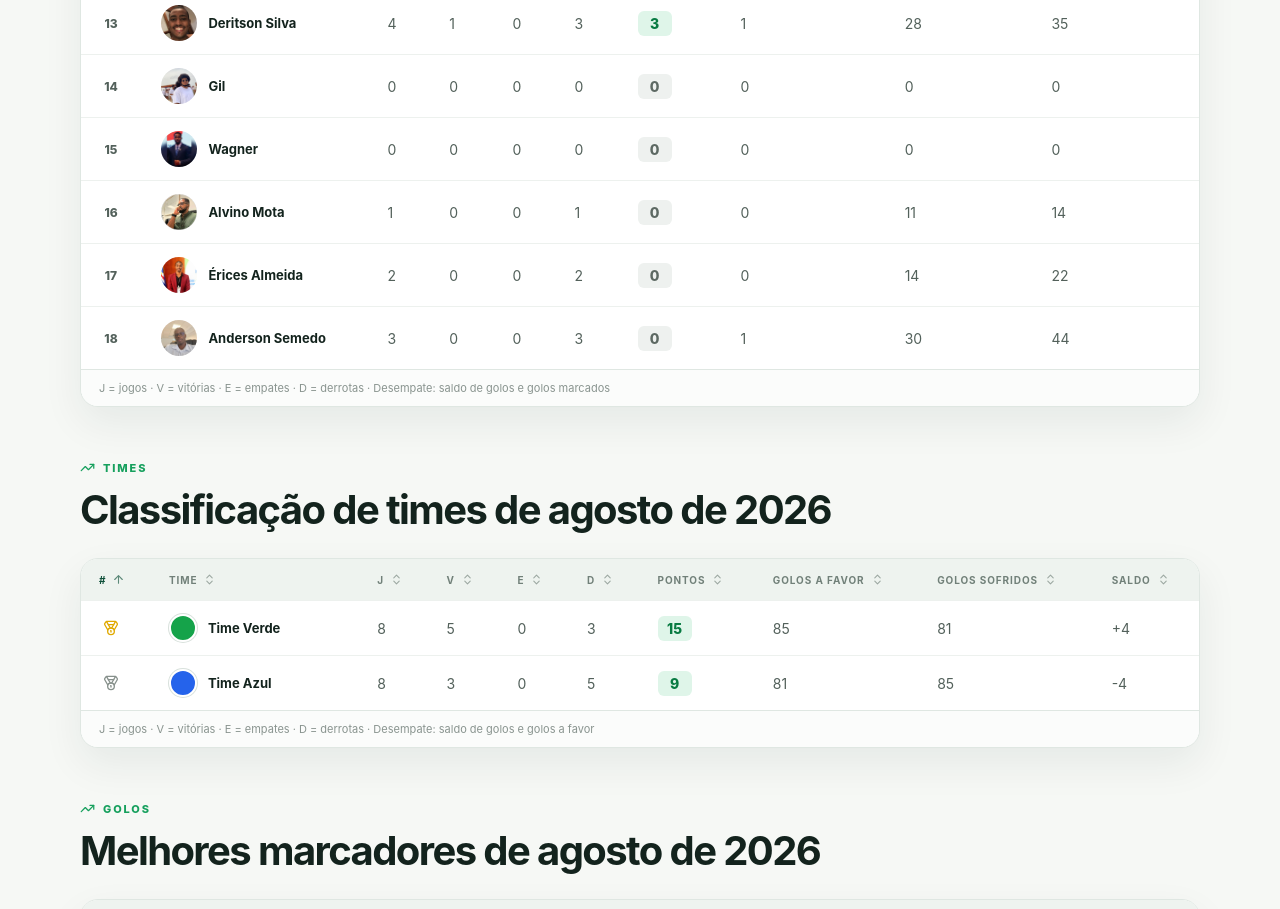
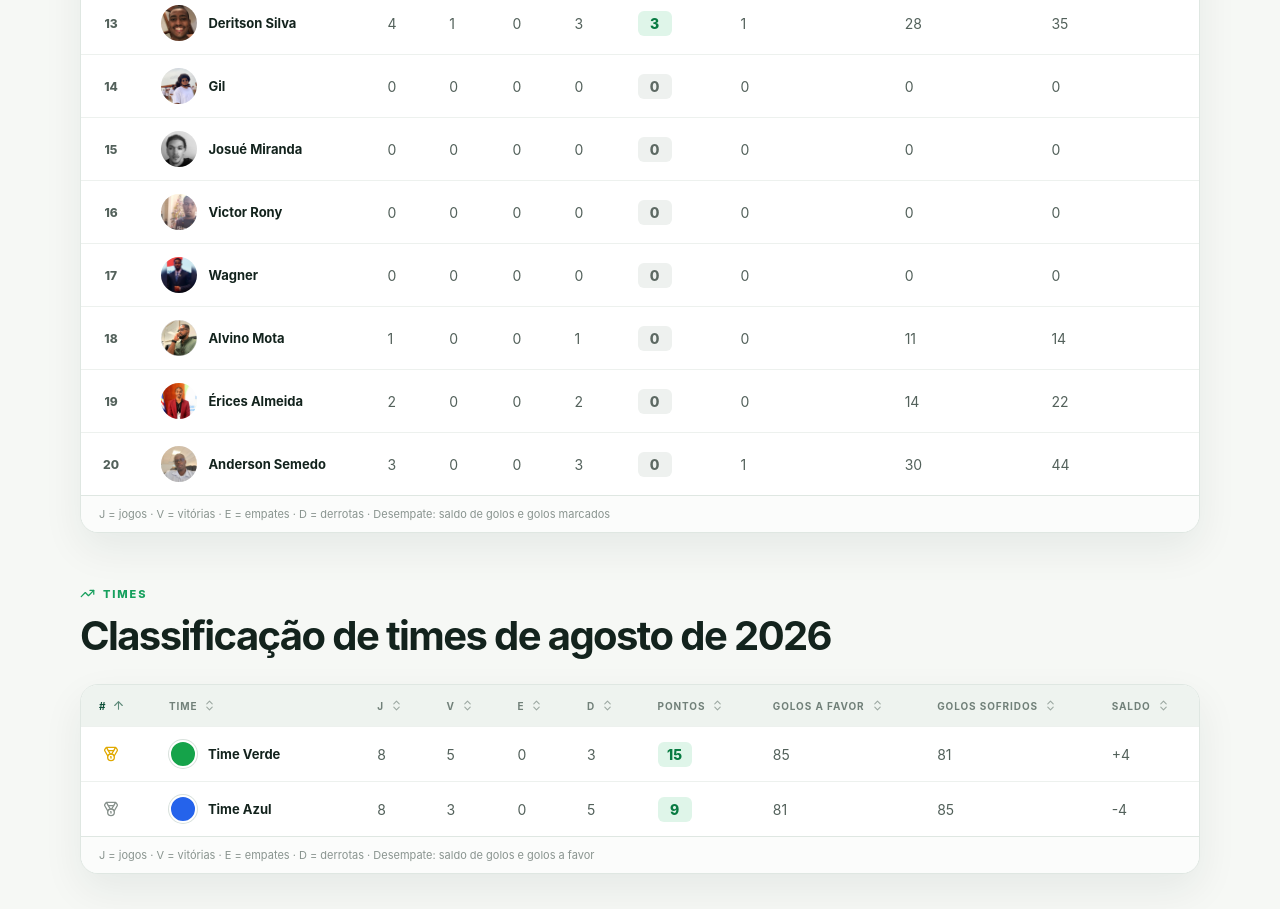
Before and after one commit to elvessilvavieira/Football-Cabalis, a Next.js app: page / in a window 1280 px wide. Shown: the part 1480-2389 px from the top of the page. Built offline with nearby package versions, Linux system fonts and the light colour scheme.

Commit message:
feat: add new players

```diff
--- a/src/data/team/players.ts
+++ b/src/data/team/players.ts
@@ -19,4 +19,6 @@ export const players: Player[] = [
   { id: "edmilson", name: "Edmilson", photo: "/team/edmilson.png" },
   { id: "detirson", name: "Deritson Silva", photo: "/team/detirson.png" },
   { id: "ericles", name: "Érices Almeida", photo: "/team/ericles.png" },
+  { id: "josue", name: "Josué Miranda", photo: "/team/josue.png" },
+  { id: "victor", name: "Victor Rony", photo: "/team/victor.png" },
 ];
```
Also changed, not shown: public/team/josue.png (added), public/team/victor.png (added).
